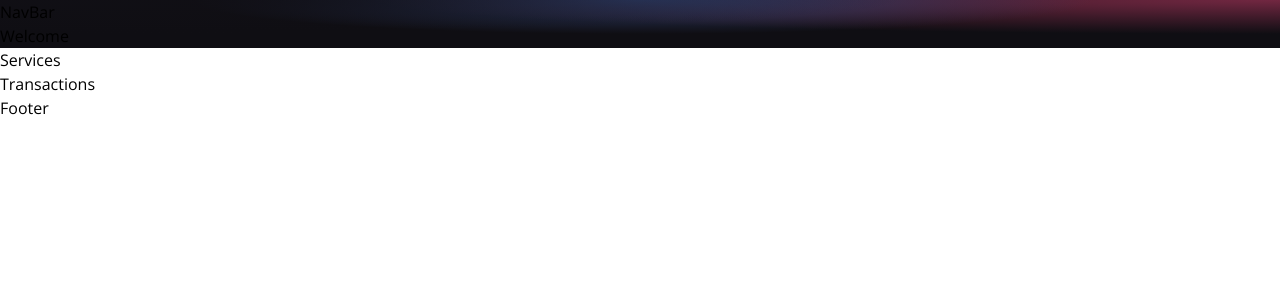
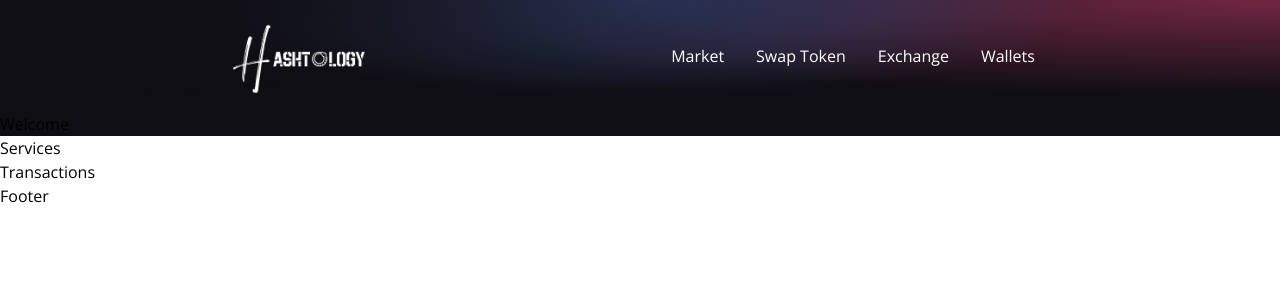
Before and after one commit to webmaster1225/hashtology-dapp, a React (Vite) app in the folder client/: page / in a window 1280 px wide. Shown: the top 300 px of the page. Built offline with nearby package versions, Linux system fonts and the light colour scheme.

Commit message:
added navbar item

```diff
--- a/client/package.json
+++ b/client/package.json
@@ -7,6 +7,7 @@
     "preview": "vite preview"
   },
   "dependencies": {
+    "ethers": "^5.5.3",
     "react": "^17.0.2",
     "react-dom": "^17.0.2",
     "react-icons": "^4.3.1"
--- a/client/src/components/NavBar.tsx
+++ b/client/src/components/NavBar.tsx
@@ -1,8 +1,33 @@
 import { HiMenuAlt4 } from 'react-icons/hi';
 import { AiOutlineClose } from 'react-icons/ai';
 
+interface Props {
+  title: string;
+  classProps: string;
+}
+
+const NavbarItem = ({ title, classProps }: Props) => {
+  return <li className={`mx-4 cursor-pointer ${classProps}`}>{title}</li>;
+};
+
 const NavBar = () => {
-  return <h1>NavBar</h1>;
+  const NavArr = ['Market', 'Swap Token', 'Exchange', 'Wallets'];
+  return (
+    <nav className='w-full flex md:justify-center justify-between p-4'>
+      <div className='md:flex-[0.5] flex-initial justify-center items-center'>
+        <img
+          src='../../images/hashtology-logo-2.png'
+          alt='logo'
+          className=' w-36 cursor-pointer'
+        />
+      </div>
+      <ul className='text-white md:flex hiddent list-none flex-row justify-between items-center flex-initial'>
+        {NavArr.map((item, index) => (
+          <NavbarItem key={index + item} title={item} classProps={''} />
+        ))}
+      </ul>
+    </nav>
+  );
 };
 
 export default NavBar;
```
Also changed, not shown: client/images/hashtology-logo-2.png (added), 1 other file (tests, documents, lock files or other folders).
